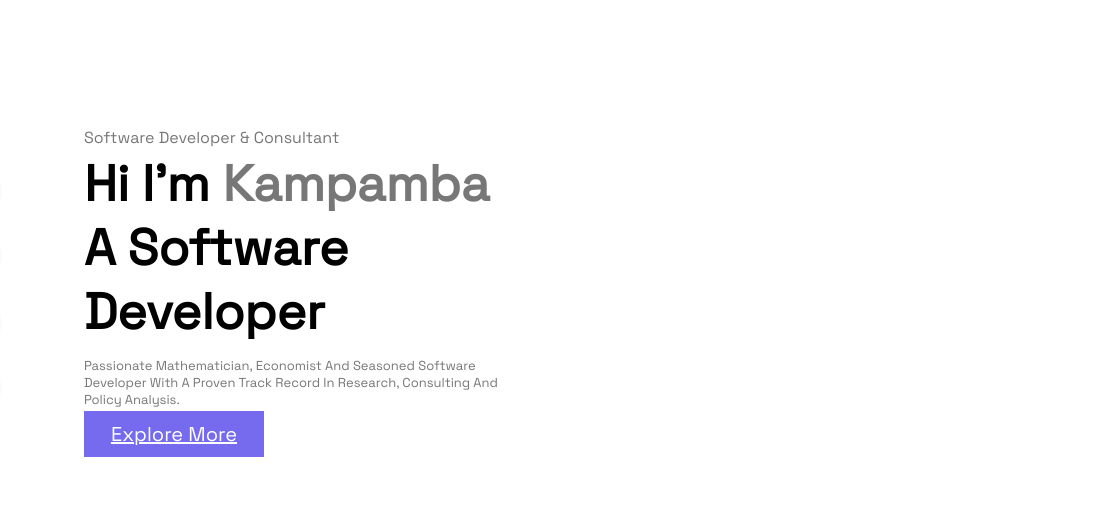
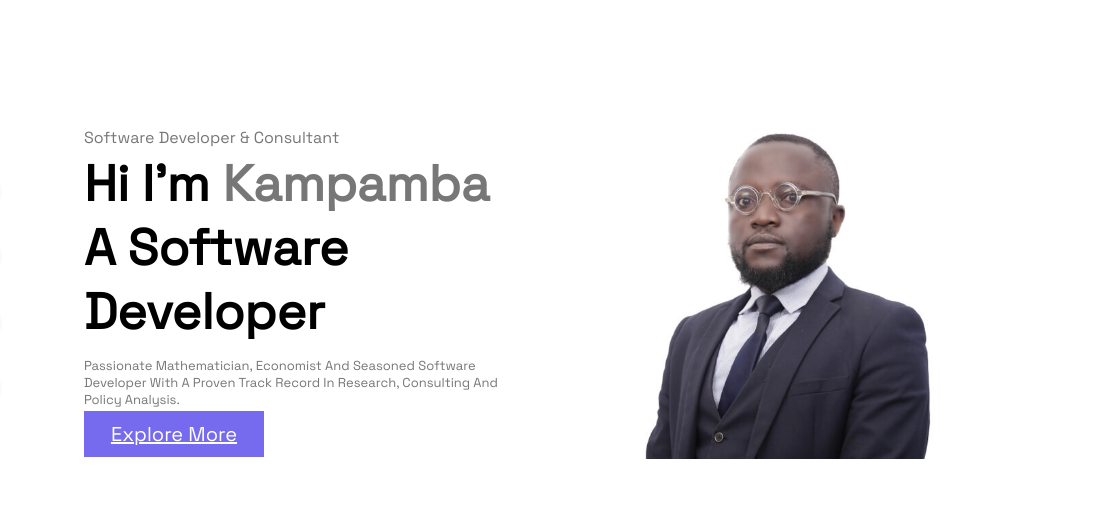
Before and after one commit to kshula/kshula.github.io, a plain HTML site: page index.html in a window 1280 px wide. Shown: the part 153-662 px from the top of the page, 185-1280 px from the left. Drawn offline with nearby package versions, Linux system fonts and the light colour scheme; a small style sheet from the web is missing; files whose address does not match are found by name; a web font is replaced by a local one.

Commit message:
Update index.html

```diff
--- a/index.html
+++ b/index.html
@@ -50,7 +50,7 @@
 
             </div>
             <div class="right_side">
-                <img src="images\ks.png" alt="">
+                <img src="ks.png" alt="">
             </div>
 
         </div>
```
